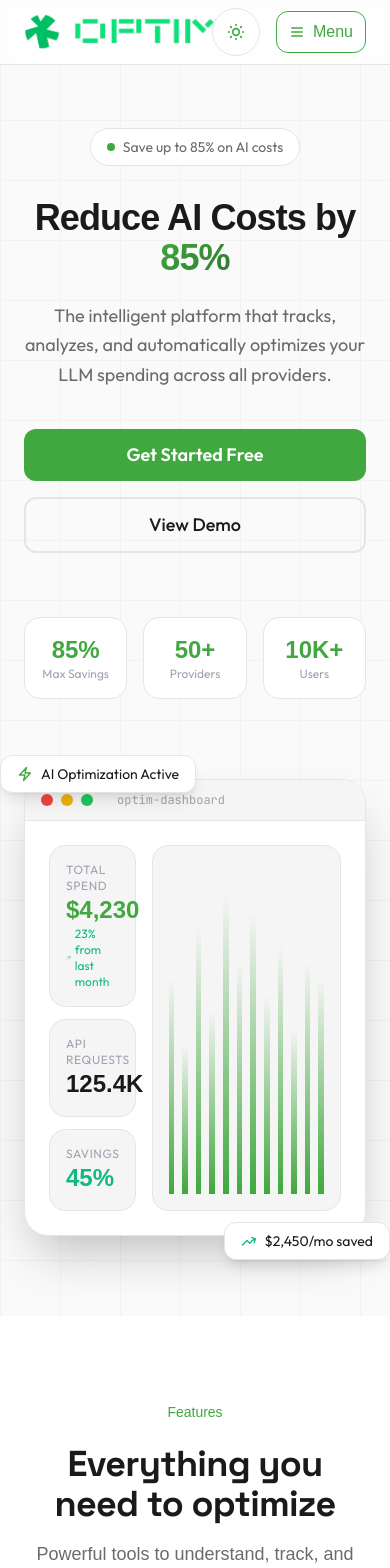
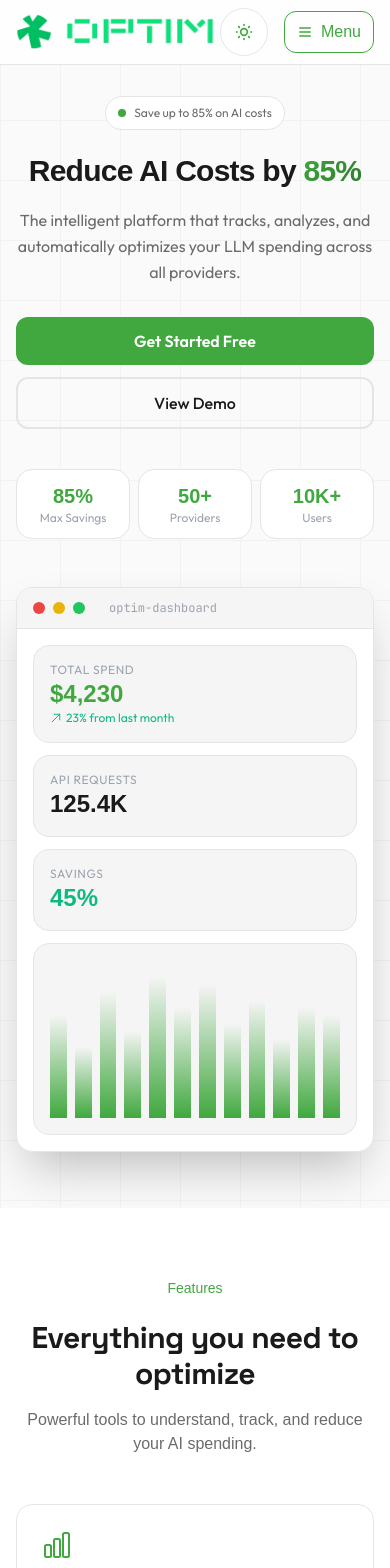
Before and after one commit to GuyitsWALID/optim, a Next.js app: page / in a window 390 px wide. Shown: the top 1568 px of the page. Built offline with nearby package versions, Linux system fonts and the light colour scheme; a web font is replaced by a local one.

Commit message:
Refactor code structure for improved readability and maintainability

```diff
--- a/components/landing/Features.tsx
+++ b/components/landing/Features.tsx
@@ -71,23 +71,23 @@ const features = [
 
 export function Features() {
   return (
-    <section id="features" className="py-20 md:py-32 bg-[var(--surface)]">
-      <div className="max-w-7xl mx-auto px-6">
+    <section id="features" className="py-16 sm:py-20 md:py-32 bg-[var(--surface)]">
+      <div className="max-w-7xl mx-auto px-4 sm:px-6">
         {/* Section header */}
-        <div className="text-center mb-16">
+        <div className="text-center mb-12 sm:mb-16">
           <span className="inline-block px-4 py-1.5 rounded-full bg-[var(--accent)]/10 text-[var(--accent)] text-sm font-medium mb-4">
             Features
           </span>
-          <h2 className="text-4xl md:text-5xl font-heading font-bold mb-4">
+          <h2 className="text-3xl sm:text-4xl md:text-5xl font-heading font-bold mb-4">
             Everything you need to optimize
           </h2>
-          <p className="text-lg text-[var(--foreground-secondary)] max-w-2xl mx-auto">
+          <p className="text-base sm:text-lg text-[var(--foreground-secondary)] max-w-2xl mx-auto">
             Powerful tools to understand, track, and reduce your AI spending.
           </p>
         </div>
 
         {/* Bento grid */}
-        <div className="grid grid-cols-1 md:grid-cols-4 gap-4">
+        <div className="grid grid-cols-1 md:grid-cols-4 gap-3 sm:gap-4">
           {features.map((feature, index) => (
             <div
               key={index}
@@ -101,15 +101,15 @@ export function Features() {
               <div className={`absolute inset-0 bg-gradient-to-br ${feature.gradient} opacity-0 group-hover:opacity-100 transition-opacity duration-500`} />
 
               {/* Card */}
-              <div className="relative h-full bg-[var(--surface)] border border-[var(--border)] rounded-2xl p-6 transition-all duration-300 group-hover:border-[var(--accent)]/30 group-hover:shadow-lg group-hover:shadow-[var(--accent)]/5">
+              <div className="relative h-full bg-[var(--surface)] border border-[var(--border)] rounded-xl sm:rounded-2xl p-4 sm:p-6 transition-all duration-300 group-hover:border-[var(--accent)]/30 group-hover:shadow-lg group-hover:shadow-[var(--accent)]/5">
                 {/* Icon container */}
-                <div className="inline-flex items-center justify-center w-14 h-14 rounded-xl bg-[var(--accent)]/10 text-[var(--accent)] mb-5 group-hover:scale-110 transition-transform duration-300">
+                <div className="inline-flex items-center justify-center w-12 h-12 sm:w-14 sm:h-14 rounded-xl bg-[var(--accent)]/10 text-[var(--accent)] mb-4 sm:mb-5 group-hover:scale-110 transition-transform duration-300">
                   {feature.icon}
                 </div>
 
                 {/* Content */}
                 <div className="relative z-10">
-                  <h3 className="text-xl font-heading font-semibold mb-3 text-[var(--foreground)]">
+                  <h3 className="text-lg sm:text-xl font-heading font-semibold mb-2 sm:mb-3 text-[var(--foreground)]">
                     {feature.title}
                   </h3>
 
--- a/components/landing/Hero.tsx
+++ b/components/landing/Hero.tsx
@@ -4,7 +4,7 @@ import Link from 'next/link'
 
 export function Hero() {
   return (
-    <section className="relative pt-32 pb-20 md:pt-40 md:pb-32 overflow-hidden">
+    <section className="relative pt-24 pb-14 sm:pt-28 sm:pb-20 md:pt-40 md:pb-32 overflow-hidden">
       {/* Background decoration */}
       <div className="absolute inset-0 -z-10">
         <div className="absolute top-20 -left-20 w-96 h-96 bg-[var(--accent)]/10 rounded-full blur-3xl" />
@@ -16,21 +16,21 @@ export function Hero() {
         }} />
       </div>
 
-      <div className="max-w-7xl mx-auto px-6">
+      <div className="max-w-7xl mx-auto px-4 sm:px-6">
         <div className="max-w-4xl mx-auto text-center">
           {/* Badge */}
-          <div className="inline-flex items-center gap-2 px-4 py-2 rounded-full bg-[var(--surface)] border border-[var(--border)] mb-8 animate-fade-in">
+          <div className="inline-flex items-center gap-2 px-3 sm:px-4 py-2 rounded-full bg-[var(--surface)] border border-[var(--border)] mb-6 sm:mb-8 animate-fade-in">
             <span className="relative flex h-2 w-2">
               <span className="animate-ping absolute inline-flex h-full w-full rounded-full bg-[var(--accent)] opacity-75"></span>
               <span className="relative inline-flex rounded-full h-2 w-2 bg-[var(--accent)]"></span>
             </span>
-            <span className="text-sm font-modern text-[var(--foreground-secondary)]">
+            <span className="text-xs sm:text-sm font-modern text-[var(--foreground-secondary)]">
               Save up to 85% on AI costs
             </span>
           </div>
 
           {/* Main heading - using different fonts */}
-          <h1 className="text-4xl md:text-5xl font-display font-bold leading-[1.1] mb-6 animate-slide-up tracking-tight">
+          <h1 className="text-3xl sm:text-4xl md:text-5xl font-display font-bold leading-[1.1] mb-5 sm:mb-6 animate-slide-up tracking-tight">
             Reduce AI{' '}
             <span className="relative">
               <span className="relative z-10">Costs</span>
@@ -40,29 +40,29 @@ export function Hero() {
           </h1>
 
           {/* Subheading - different font */}
-          <p className="text-lg md:text-xl text-[var(--foreground-secondary)] mb-10 max-w-2xl mx-auto animate-slide-up font-modern leading-relaxed" style={{ animationDelay: '0.1s' }}>
+          <p className="text-base sm:text-lg md:text-xl text-[var(--foreground-secondary)] mb-8 sm:mb-10 max-w-2xl mx-auto animate-slide-up font-modern leading-relaxed" style={{ animationDelay: '0.1s' }}>
             The intelligent platform that tracks, analyzes, and automatically optimizes your LLM spending across all providers.
           </p>
 
           {/* CTA Buttons */}
-          <div className="flex flex-col sm:flex-row items-center justify-center gap-4 animate-slide-up" style={{ animationDelay: '0.2s' }}>
-            <Link href="/dashboard" className="btn-primary text-lg px-8 py-4 w-full sm:w-auto font-modern">
+          <div className="flex flex-col sm:flex-row items-center justify-center gap-3 sm:gap-4 animate-slide-up" style={{ animationDelay: '0.2s' }}>
+            <Link href="/dashboard" className="btn-primary text-base sm:text-lg px-6 sm:px-8 py-3 sm:py-4 w-full sm:w-auto font-modern">
               Get Started Free
             </Link>
-            <Link href="#demo" className="btn-secondary text-lg px-8 py-4 w-full sm:w-auto font-modern">
+            <Link href="#demo" className="btn-secondary text-base sm:text-lg px-6 sm:px-8 py-3 sm:py-4 w-full sm:w-auto font-modern">
               View Demo
             </Link>
           </div>
 
           {/* Stats row */}
-          <div className="mt-16 grid grid-cols-3 gap-4 max-w-lg mx-auto animate-fade-in" style={{ animationDelay: '0.3s' }}>
+          <div className="mt-10 sm:mt-16 grid grid-cols-3 gap-2 sm:gap-4 max-w-lg mx-auto animate-fade-in" style={{ animationDelay: '0.3s' }}>
             {[
               { value: '85%', label: 'Max Savings' },
               { value: '50+', label: 'Providers' },
               { value: '10K+', label: 'Users' },
             ].map((stat, i) => (
-              <div key={i} className="text-center p-4 rounded-xl bg-[var(--surface)] border border-[var(--border)]">
-                <p className="text-2xl md:text-3xl font-display font-bold text-[var(--accent)]">{stat.value}</p>
+              <div key={i} className="text-center p-3 sm:p-4 rounded-xl bg-[var(--surface)] border border-[var(--border)]">
+                <p className="text-xl sm:text-2xl md:text-3xl font-display font-bold text-[var(--accent)]">{stat.value}</p>
                 <p className="text-xs text-[var(--foreground-muted)] font-modern">{stat.label}</p>
               </div>
             ))}
@@ -70,22 +70,22 @@ export function Hero() {
         </div>
 
         {/* Dashboard Preview */}
-        <div className="mt-20 relative animate-slide-up" style={{ animationDelay: '0.4s' }}>
+        <div className="mt-12 sm:mt-16 md:mt-20 relative animate-slide-up" style={{ animationDelay: '0.4s' }}>
           {/* Floating elements */}
-          <div className="absolute -top-6 -left-6 px-4 py-2 bg-[var(--surface)] border border-[var(--border)] rounded-lg shadow-lg animate-fade-in flex items-center gap-2">
+          <div className="hidden sm:flex absolute -top-6 -left-6 px-4 py-2 bg-[var(--surface)] border border-[var(--border)] rounded-lg shadow-lg animate-fade-in items-center gap-2">
             <svg className="w-4 h-4 text-[var(--accent)]" fill="none" viewBox="0 0 24 24" stroke="currentColor" strokeWidth={2}>
               <path strokeLinecap="round" strokeLinejoin="round" d="M3.75 13.5l10.5-11.25L12 10.5h8.25L9.75 21.75 12 13.5H3.75z" />
             </svg>
             <span className="text-sm font-modern">AI Optimization Active</span>
           </div>
-          <div className="absolute -bottom-6 -right-6 px-4 py-2 bg-[var(--surface)] border border-[var(--border)] rounded-lg shadow-lg animate-fade-in flex items-center gap-2">
+          <div className="hidden sm:flex absolute -bottom-6 -right-6 px-4 py-2 bg-[var(--surface)] border border-[var(--border)] rounded-lg shadow-lg animate-fade-in items-center gap-2">
             <svg className="w-4 h-4 text-[var(--success)]" fill="none" viewBox="0 0 24 24" stroke="currentColor" strokeWidth={2}>
               <path strokeLinecap="round" strokeLinejoin="round" d="M2.25 18L9 11.25l4.306 4.307a11.95 11.95 0 015.814-5.519l2.74-1.22m0 0l-5.94-2.28m5.94 2.28l-2.28 5.941" />
             </svg>
             <span className="text-sm font-modern">$2,450/mo saved</span>
           </div>
 
-          <div className="bg-[var(--surface)] border border-[var(--border)] rounded-2xl overflow-hidden shadow-2xl shadow-[var(--accent)]/5">
+          <div className="bg-[var(--surface)] border border-[var(--border)] rounded-xl sm:rounded-2xl overflow-hidden shadow-2xl shadow-[var(--accent)]/5">
             {/* Mock dashboard header */}
             <div className="flex items-center gap-2 px-4 py-3 border-b border-[var(--border)] bg-[var(--surface-elevated)]">
               <div className="w-3 h-3 rounded-full bg-red-500" />
@@ -96,9 +96,9 @@ export function Hero() {
               </div>
             </div>
             {/* Mock dashboard content */}
-            <div className="p-6 grid grid-cols-3 gap-4">
+            <div className="p-4 sm:p-6 grid grid-cols-1 lg:grid-cols-3 gap-3 sm:gap-4">
               {/* Stats */}
-              <div className="col-span-1 space-y-3">
+              <div className="col-span-1 grid grid-cols-1 sm:grid-cols-3 lg:grid-cols-1 gap-3">
                 <div className="bg-[var(--surface-elevated)] border border-[var(--border)] rounded-xl p-4">
                   <p className="text-xs text-[var(--foreground-muted)] font-modern uppercase tracking-wider">Total Spend</p>
                   <p className="text-2xl font-display font-bold text-[var(--accent)]">$4,230</p>
@@ -119,7 +119,7 @@ export function Hero() {
                 </div>
               </div>
               {/* Chart placeholder */}
-              <div className="col-span-2 bg-[var(--surface-elevated)] border border-[var(--border)] rounded-xl p-4 flex items-end justify-between gap-2">
+              <div className="col-span-1 lg:col-span-2 bg-[var(--surface-elevated)] border border-[var(--border)] rounded-xl p-4 h-48 sm:h-56 flex items-end justify-between gap-2">
                 {[65, 45, 80, 55, 90, 70, 85, 60, 75, 50, 70, 65].map((height, i) => (
                   <div key={i} className="flex-1 bg-gradient-to-t from-[var(--accent)] to-[var(--accent)]/50 rounded-t transition-all hover:from-[var(--accent)]/80" style={{ height: `${height}%` }} />
                 ))}
--- a/components/landing/MouseFollower.tsx
+++ b/components/landing/MouseFollower.tsx
@@ -12,10 +12,14 @@ const TRAIL_LENGTH = 5
 export function MouseFollower() {
   const [positionHistory, setPositionHistory] = useState<Position[]>([])
   const [mounted, setMounted] = useState(false)
+  const [enabled, setEnabled] = useState(false)
   const lastUpdateRef = useRef<number>(0)
 
   useEffect(() => {
     setMounted(true)
+    const pointerFine = window.matchMedia('(pointer: fine)').matches
+    if (!pointerFine) return
+    setEnabled(true)
 
     const handleMouseMove = (e: MouseEvent) => {
       const now = Date.now()
@@ -41,7 +45,7 @@ export function MouseFollower() {
     }
   }, [])
 
-  if (!mounted) return null
+  if (!mounted || !enabled) return null
 
   const trailPositions = Array.from({ length: TRAIL_LENGTH }, (_, i) => {
     const historyIndex = positionHistory.length - TRAIL_LENGTH + i
--- a/components/landing/Navbar.tsx
+++ b/components/landing/Navbar.tsx
@@ -32,7 +32,7 @@ export function Navbar() {
 
   return (
     <nav className="fixed top-0 left-0 right-0 z-50 glass border-b border-[var(--border)]">
-      <div className="max-w-7xl mx-auto px-6 h-16 flex items-center justify-between">
+      <div className="max-w-7xl mx-auto px-4 sm:px-6 h-16 flex items-center justify-between">
         {/* Logo */}
         <Link href="/" className="flex items-center gap-2">
           <img src="/logo3.png" alt="optim logo" className='h-9 w-9' />
@@ -87,7 +87,7 @@ export function Navbar() {
             onClick={closeMenu}
             className="md:hidden fixed inset-0 top-16 bg-black/20 backdrop-blur-sm"
           />
-          <div className="md:hidden relative z-10 border-t border-[var(--border)] bg-[var(--background)]/95 backdrop-blur px-6 py-4">
+          <div className="md:hidden relative z-10 border-t border-[var(--border)] bg-[var(--background)]/95 backdrop-blur px-4 sm:px-6 py-4">
             <div className="flex flex-col gap-3">
               {navItems.map((item) => (
                 <Link
```
Also changed, not shown: components/landing/CTA.tsx (+8 -8 lines), components/landing/Footer.tsx (+5 -5 lines), components/landing/HowItWorks.tsx (+14 -14 lines), components/landing/Pricing.tsx (+8 -8 lines), components/landing/Testimonials.tsx (+7 -7 lines), 2 other files (tests, documents, lock files or other folders).
